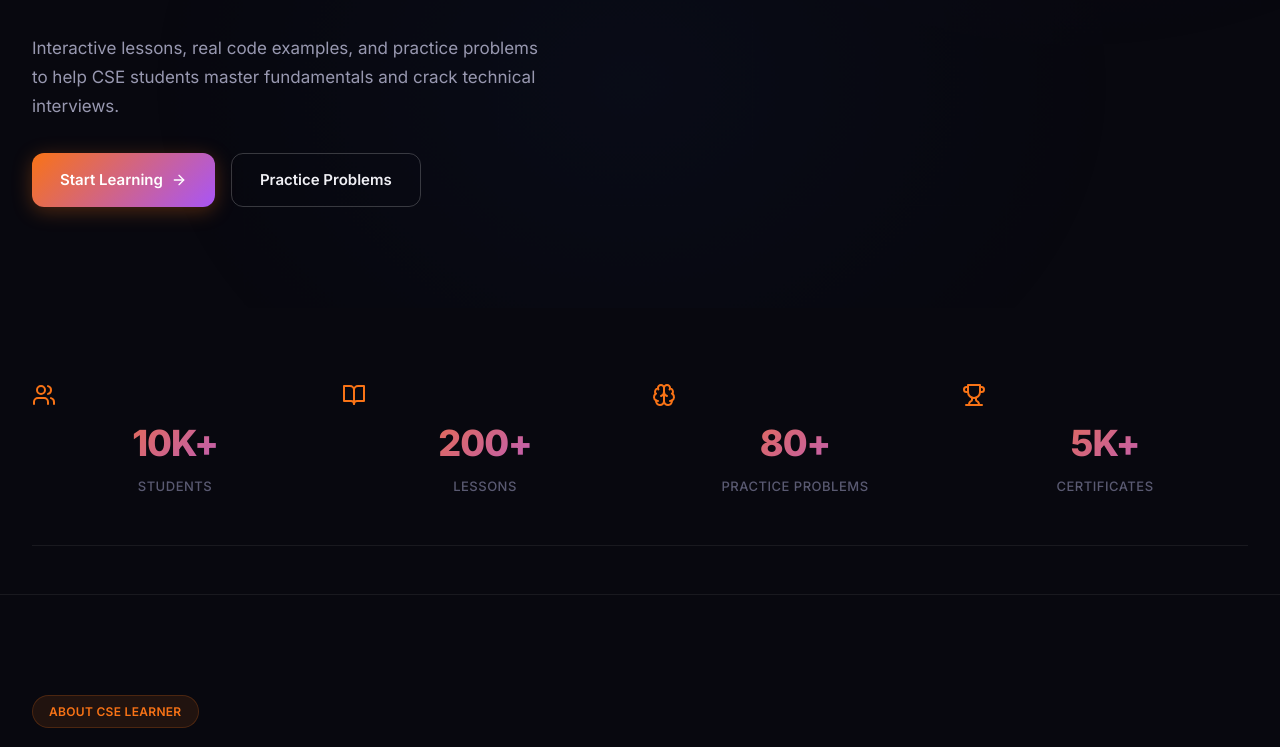
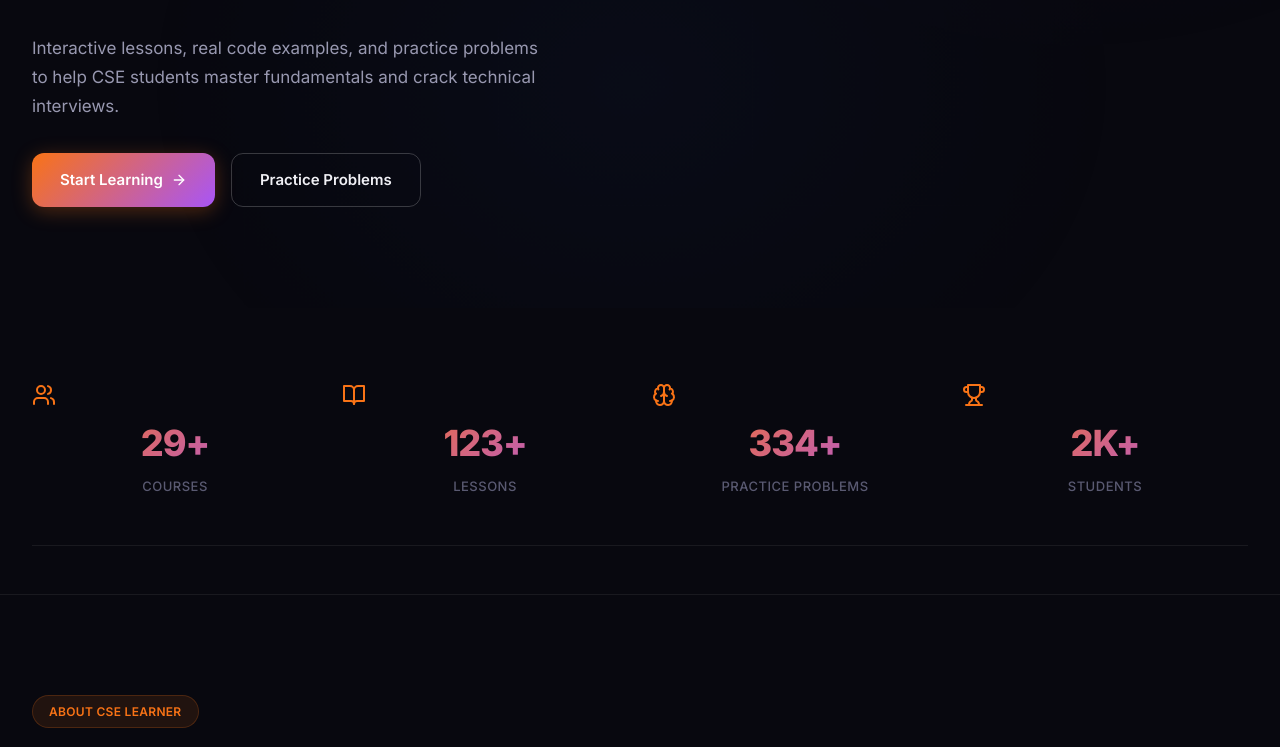
Before and after one commit to Knight-rule/cse-learner, a Next.js app: page / in a window 1280 px wide. Shown: the part 488-1235 px from the top of the page. Built offline with nearby package versions, Linux system fonts and the light colour scheme; no server answers.

Commit message:
feat: animated stats counter on homepage
- Added StatsBar client component with IntersectionObserver
- Numbers animate from 0 to target on scroll into view
- Dynamic counts: 29 courses, 123 lessons, 334 practice problems
- Replaces hardcoded static numbers (10K+, 200+, 80+, 5K+)

```diff
--- a/src/app/page.tsx
+++ b/src/app/page.tsx
@@ -1,6 +1,7 @@
 import Link from "next/link";
 import { ArrowRight, ChevronRight, Zap, Code, BookOpen, Brain, Users, Trophy, Laptop, Target, GraduationCap, Rocket, ExternalLink } from "lucide-react";
 import { courses } from "@/data/courses";
+import StatsBar from "@/components/StatsBar";
 
 const features = [
   { icon: <GraduationCap size={28} />, title: "Expert Led Learning", desc: "Lessons designed by CS professionals and educators.", color: "var(--accent)" },
@@ -15,13 +16,6 @@ const testimonials = [
   { name: "Sarah Mitchell", role: "Software Engineer", initials: "SM", quote: "CSE Learner helped me ace my data structures interview. The practice problems and code examples are incredibly useful." },
   { name: "James Carter", role: "CS Student", initials: "JC", quote: "Best free platform for learning algorithms. The step-by-step lessons made complex topics easy to understand." },
   { name: "Amina Hassan", role: "Backend Developer", initials: "AH", quote: "I went from struggling with OS concepts to confidently explaining process scheduling. Highly recommend!" },
-];
-
-const stats = [
-  { icon: <Users size={24} />, value: "10K+", label: "Students" },
-  { icon: <BookOpen size={24} />, value: "200+", label: "Lessons" },
-  { icon: <Brain size={24} />, value: "80+", label: "Practice Problems" },
-  { icon: <Trophy size={24} />, value: "5K+", label: "Certificates" },
 ];
 
 const faqs = [
@@ -85,19 +79,7 @@ export default function HomePage() {
       </section>
 
       {/* Stats Bar */}
-      <section className="section" style={{ borderBottom: "1px solid var(--border)", padding: "48px 0", marginBottom: 0 }}>
-        <div className="container">
-          <div className="stats-bar">
-            {stats.map((s) => (
-              <div key={s.label} className="stat-item animate-fade-in-up">
-                <div className="stat-icon" style={{ color: "var(--accent)" }}>{s.icon}</div>
-                <div className="stat-number">{s.value}</div>
-                <div className="stat-label">{s.label}</div>
-              </div>
-            ))}
-          </div>
-        </div>
-      </section>
+      <StatsBar />
 
       {/* About */}
       <section className="section">
--- /dev/null
+++ b/src/components/StatsBar.tsx
@@ -0,0 +1,85 @@
+"use client";
+
+import { useEffect, useRef, useState } from "react";
+import { Users, BookOpen, Brain, Trophy } from "lucide-react";
+
+const icons = [Users, BookOpen, Brain, Trophy];
+
+function useCountUp(target: number, duration = 2000) {
+  const [count, setCount] = useState(0);
+  const ref = useRef<HTMLDivElement>(null);
+  const started = useRef(false);
+
+  useEffect(() => {
+    const el = ref.current;
+    if (!el) return;
+
+    const observer = new IntersectionObserver(
+      ([entry]) => {
+        if (entry.isIntersecting && !started.current) {
+          started.current = true;
+          const start = performance.now();
+          const animate = (now: number) => {
+            const elapsed = now - start;
+            const progress = Math.min(elapsed / duration, 1);
+            const eased = 1 - Math.pow(1 - progress, 3);
+            setCount(Math.round(eased * target));
+            if (progress < 1) requestAnimationFrame(animate);
+          };
+          requestAnimationFrame(animate);
+        }
+      },
+      { threshold: 0.3 }
+    );
+
+    observer.observe(el);
+    return () => observer.disconnect();
+  }, [target, duration]);
+
+  return { count, ref };
+}
+
+interface Stat {
+  value: number;
+  label: string;
+  suffix?: string;
+}
+
+const stats: Stat[] = [
+  { value: 29, label: "Courses" },
+  { value: 123, label: "Lessons" },
+  { value: 334, label: "Practice Problems" },
+  { value: 1500, label: "Students", suffix: "+" },
+];
+
+export default function StatsBar() {
+  return (
+    <section className="section" style={{ borderBottom: "1px solid var(--border)", padding: "48px 0", marginBottom: 0 }}>
+      <div className="container">
+        <div className="stats-bar">
+          {stats.map((s, i) => (
+            <StatItem key={s.label} stat={s} iconIndex={i} />
+          ))}
+        </div>
+      </div>
+    </section>
+  );
+}
+
+function StatItem({ stat, iconIndex }: { stat: Stat; iconIndex: number }) {
+  const { count, ref } = useCountUp(stat.value);
+  const Icon = icons[iconIndex];
+
+  return (
+    <div ref={ref} className="stat-item animate-fade-in-up">
+      <div className="stat-icon" style={{ color: "var(--accent)" }}>
+        <Icon size={24} />
+      </div>
+      <div className="stat-number">
+        {count >= 1000 ? `${Math.round(count / 1000)}K` : count}
+        {count >= 1000 ? "+" : stat.suffix || "+"}
+      </div>
+      <div className="stat-label">{stat.label}</div>
+    </div>
+  );
+}
```
